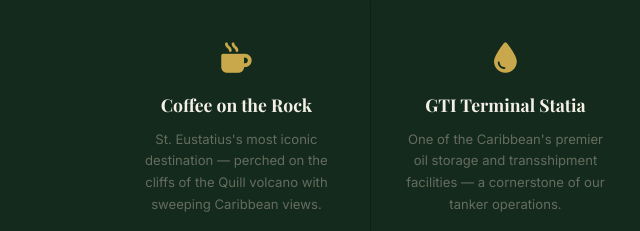
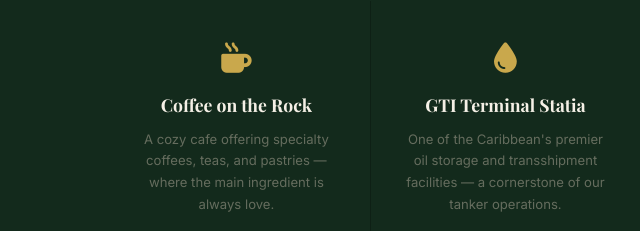
Before and after one commit to sepsmanagement/sepsmanagement, a plain HTML site: page index.html in a window 1280 px wide. Shown: the part 6520-6751 px from the top of the page, 0-640 px from the left. Drawn offline with nearby package versions, Linux system fonts and the light colour scheme; a web font is replaced by a local one.

Commit message:
Update index.html

```diff
--- a/index.html
+++ b/index.html
@@ -556,7 +556,7 @@
     <div class="divider r" style="max-width:240px"><div class="gem"></div></div>
   </div>
   <div class="partners-grid">
-    <div class="partner r"><i class="fa-solid fa-mug-hot"></i><h3>Coffee on the Rock</h3><p>St. Eustatius's most iconic destination — perched on the cliffs of the Quill volcano with sweeping Caribbean views.</p><span class="partner-tag">Dining & Experience</span></div>
+    <div class="partner r"><i class="fa-solid fa-mug-hot"></i><h3>Coffee on the Rock</h3><p>A cozy cafe offering specialty coffees, teas, and pastries — where the main ingredient is always love.</p><span class="partner-tag">Dining & Experience</span></div>
     <div class="partner r"><i class="fa-solid fa-droplet"></i><h3>GTI Terminal Statia</h3><p>One of the Caribbean's premier oil storage and transshipment facilities — a cornerstone of our tanker operations.</p><span class="partner-tag">Energy & Port</span></div>
     <div class="partner r"><i class="fa-solid fa-landmark"></i><h3>St. Eustatius Port Authority</h3><p>Institutional partner ensuring every vessel call meets regulatory requirements and operations run without friction.</p><span class="partner-tag">Port Authority</span></div>
     <div class="partner r"><i class="fa-solid fa-bullhorn"></i><h3>Duo Brandits</h3><p>Our trusted marketing partner — driving brand awareness, digital presence, and creative strategy for SEPS Management.</p><span class="partner-tag">Marketing & Branding</span></div>
```
